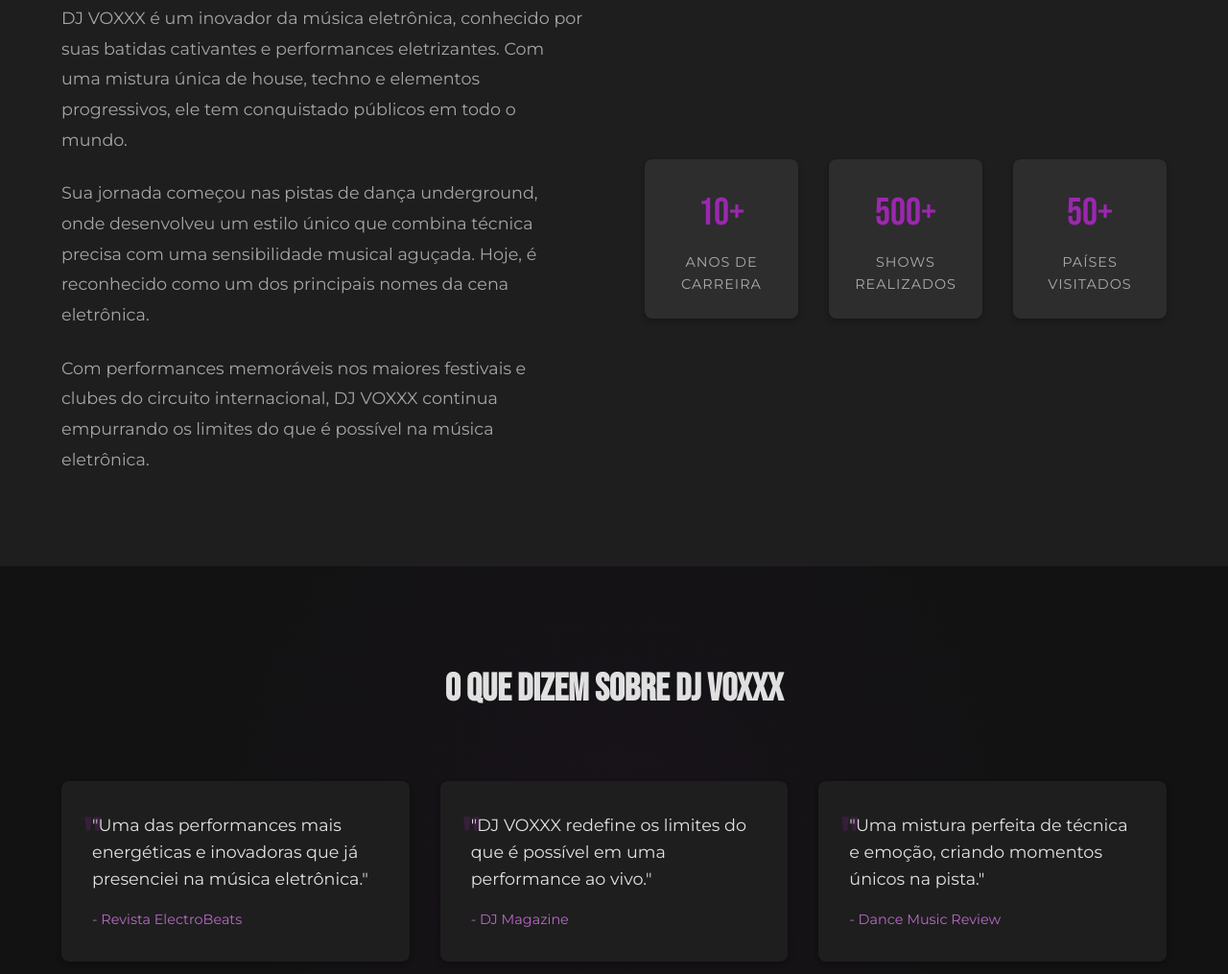
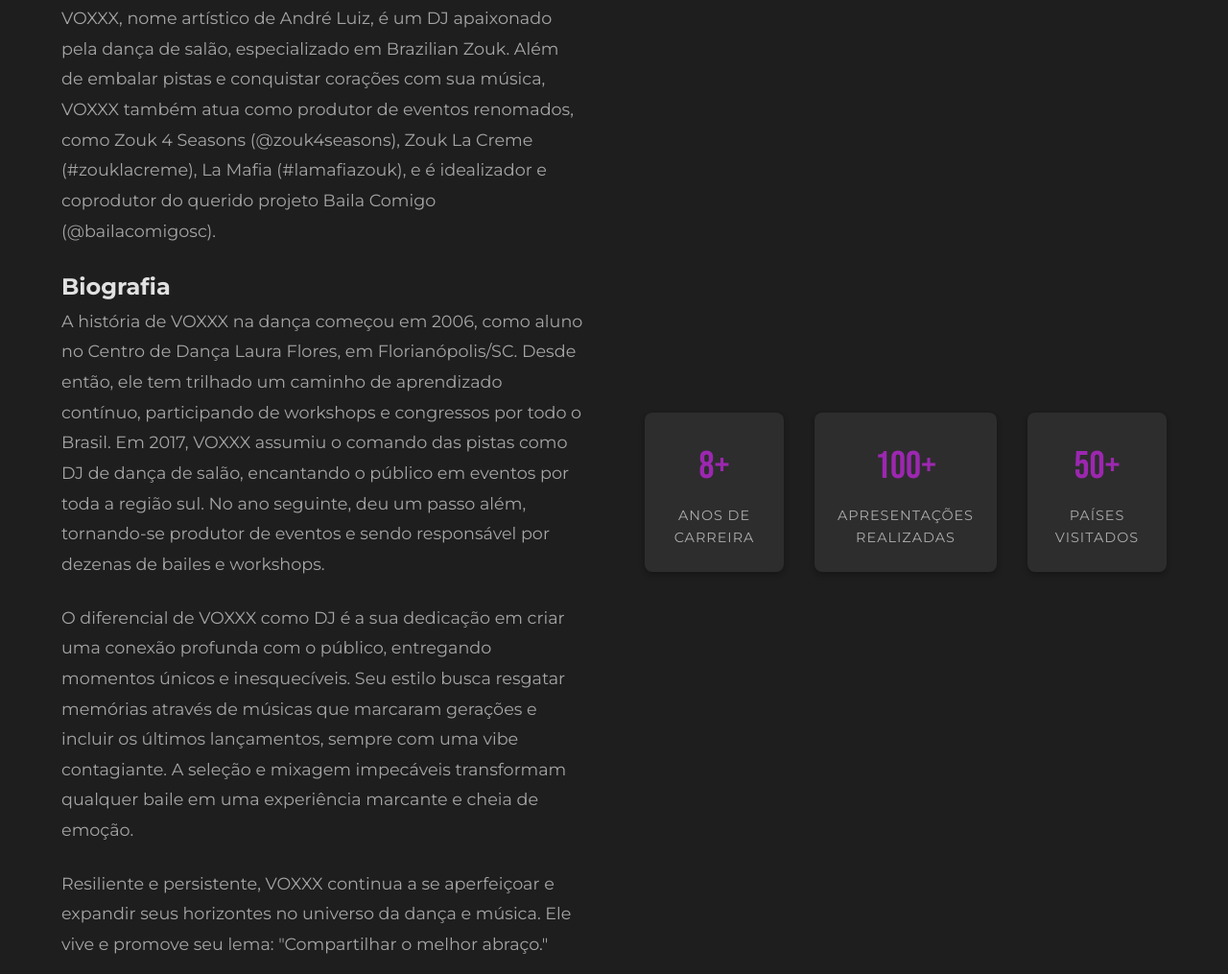
Before and after one commit to garciagoedert/voxxx, a plain HTML site: page sobre.html in a window 1280 px wide. Shown: the part 557-1572 px from the top of the page at 96% size. Drawn offline with Linux system fonts and the light colour scheme.

Commit message:
atttextos

```diff
--- a/sobre.html
+++ b/sobre.html
@@ -66,18 +66,25 @@
             <div class="container">
                 <div class="bio-content animate-on-scroll">
                     <div class="bio-text">
-                        <p>DJ VOXXX é um inovador da música eletrônica, conhecido por suas batidas cativantes e performances eletrizantes. Com uma mistura única de house, techno e elementos progressivos, ele tem conquistado públicos em todo o mundo.</p>
-                        <p>Sua jornada começou nas pistas de dança underground, onde desenvolveu um estilo único que combina técnica precisa com uma sensibilidade musical aguçada. Hoje, é reconhecido como um dos principais nomes da cena eletrônica.</p>
-                        <p>Com performances memoráveis nos maiores festivais e clubes do circuito internacional, DJ VOXXX continua empurrando os limites do que é possível na música eletrônica.</p>
+                        <p>VOXXX, nome artístico de André Luiz, é um DJ apaixonado pela dança de salão, especializado em Brazilian Zouk. Além de embalar pistas e conquistar corações com sua música, VOXXX também atua como produtor de eventos renomados, como Zouk 4 Seasons (@zouk4seasons), Zouk La Creme (#zouklacreme), La Mafia (#lamafiazouk), e é idealizador e coprodutor do querido projeto Baila Comigo (@bailacomigosc).
+                            <h2> Biografia</h2>
+                            <p>
+                            A história de VOXXX na dança começou em 2006, como aluno no Centro de Dança Laura Flores, em Florianópolis/SC. Desde então, ele tem trilhado um caminho de aprendizado contínuo, participando de workshops e congressos por todo o Brasil. Em 2017, VOXXX assumiu o comando das pistas como DJ de dança de salão, encantando o público em eventos por toda a região sul. No ano seguinte, deu um passo além, tornando-se produtor de eventos e sendo responsável por dezenas de bailes e workshops.
+                        </p>
+                          <p>  O diferencial de VOXXX como DJ é a sua dedicação em criar uma conexão profunda com o público, entregando momentos únicos e inesquecíveis. Seu estilo busca resgatar memórias através de músicas que marcaram gerações e incluir os últimos lançamentos, sempre com uma vibe contagiante. A seleção e mixagem impecáveis transformam qualquer baile em uma experiência marcante e cheia de emoção.
+                        </p>
+                        <p>
+                            Resiliente e persistente, VOXXX continua a se aperfeiçoar e expandir seus horizontes no universo da dança e música. Ele vive e promove seu lema: "Compartilhar o melhor abraço."</p>
+                        </p>
                     </div>
                     <div class="bio-stats">
                         <div class="stat">
-                            <span class="number">10+</span>
+                            <span class="number">8+</span>
                             <span class="label">Anos de Carreira</span>
                         </div>
                         <div class="stat">
-                            <span class="number">500+</span>
-                            <span class="label">Shows Realizados</span>
+                            <span class="number">100+</span>
+                            <span class="label">Apresentações Realizadas</span>
                         </div>
                         <div class="stat">
                             <span class="number">50+</span>
```
Also changed, not shown: index.html (+2 -2 lines).
